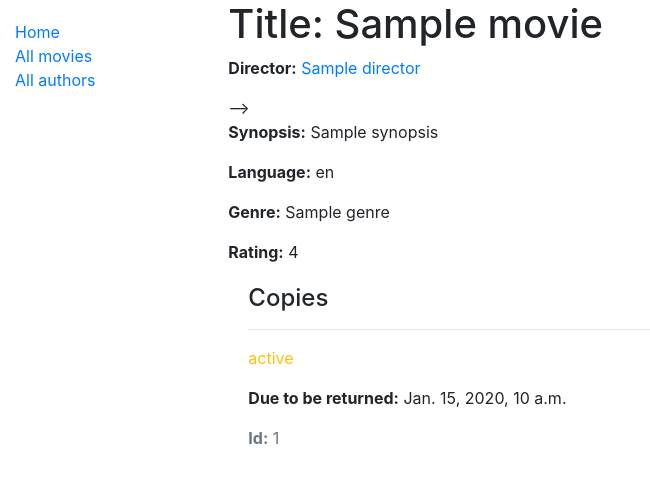
After one commit to mugak/dvd-rental, a Django app: template catalog/templates/catalog/movie_detail.html in a window 1280 px wide. The commit adds this page. Shown: the top 483 px of the page, without its empty margins (0-650 px from the left). Run offline with Django 3.2, Linux system fonts and the light colour scheme; the template is opened without the code that fills it: most values are stand-ins (such as "Sample title", 1, 10 or a date in 2020); some libraries are stand-ins or nearby versions.

Commit message:
added detail and list views for movies

```diff
--- a/catalog/templates/base_generic.html
+++ b/catalog/templates/base_generic.html
@@ -1,7 +1,7 @@
 <!DOCTYPE html>
 <html lang="en">
 <head>
-  {% block title %}<title>Local Library</title>{% endblock %}
+  {% block title %}<title>DVD Rental</title>{% endblock %}
   <meta charset="utf-8">
   <meta name="viewport" content="width=device-width, initial-scale=1">
   <link rel="stylesheet" href="https://stackpath.bootstrapcdn.com/bootstrap/4.1.3/css/bootstrap.min.css" integrity="sha384-MCw98/SFnGE8fJT3GXwEOngsV7Zt27NXFoaoApmYm81iuXoPkFOJwJ8ERdknLPMO" crossorigin="anonymous">
@@ -16,12 +16,30 @@
       {% block sidebar %}
         <ul class="sidebar-nav">
           <li><a href="{% url 'index' %}">Home</a></li>
-          <li><a href="">All books</a></li>
+          <li><a href="{% url 'movies' %}">All movies</a></li>
           <li><a href="">All authors</a></li>
         </ul>
      {% endblock %}
       </div>
-      <div class="col-sm-10 ">{% block content %}{% endblock %}</div>
+      <div class="col-sm-10 ">{% block content %}{% endblock %}
+        {% block pagination %}
+        {% if is_paginated %}
+            <div class="pagination">
+                <span class="page-links">
+                    {% if page_obj.has_previous %}
+                        <a href="{{ request.path }}?page={{ page_obj.previous_page_number }}">previous</a>
+                    {% endif %}
+                    <span class="page-current">
+                        Page {{ page_obj.number }} of {{ page_obj.paginator.num_pages }}.
+                    </span>
+                    {% if page_obj.has_next %}
+                        <a href="{{ request.path }}?page={{ page_obj.next_page_number }}">next</a>
+                    {% endif %}
+                </span>
+            </div>
+        {% endif %}
+      {% endblock %}
+      </div>
     </div>
   </div>
 </body>
--- /dev/null
+++ b/catalog/templates/catalog/movie_detail.html
@@ -0,0 +1,25 @@
+{% extends "base_generic.html" %}
+
+{% block content %}
+  <h1>Title: {{ movie.title }}</h1>
+
+  <p><strong>Director:</strong> <a href="">{% for director in movie.director.all %} {{ director }}{% if not forloop.last %}, {% endif %}{% endfor %}</a></p>--> <!-- author detail link not yet defined -->
+  <p><strong>Synopsis:</strong> {{ movie.synopsis }}</p>
+  <p><strong>Language:</strong> {{ movie.language }}</p>
+  <p><strong>Genre:</strong> {% for genre in movie.genre.all %} {{ genre }}{% if not forloop.last %}, {% endif %}{% endfor %}</p>
+  <p><strong>Rating:</strong> {{ movie.rating }}</p>
+
+
+  <div style="margin-left:20px;margin-top:20px">
+    <h4>Copies</h4>
+
+    {% for copy in movie.movieinstance_set.all %}
+      <hr>
+      <p class="{% if copy.status == 'a' %}text-success{% elif copy.status == 'm' %}text-danger{% else %}text-warning{% endif %}">{{ copy.get_status_display }}</p>
+      {% if copy.status != 'a' %}
+        <p><strong>Due to be returned:</strong> {{copy.due_date}}</p>
+      {% endif %}
+      <p class="text-muted"><strong>Id:</strong> {{copy.id}}</p>
+    {% endfor %}
+  </div>
+{% endblock %}
--- a/catalog/urls.py
+++ b/catalog/urls.py
@@ -3,4 +3,6 @@ from . import views
 
 urlpatterns = [
     path('', views.index, name='index'),
+    path('movies/', views.MovieListView.as_view(), name='movies'),
+    path('movie/<int:pk>', views.MovieDetailView.as_view(), name='movie-detail')
 ]
```
Also changed, not shown: catalog/templates/catalog/movie_list.html (added, +16 -0 lines), catalog/views.py (+8 -0 lines), 3 other files.
